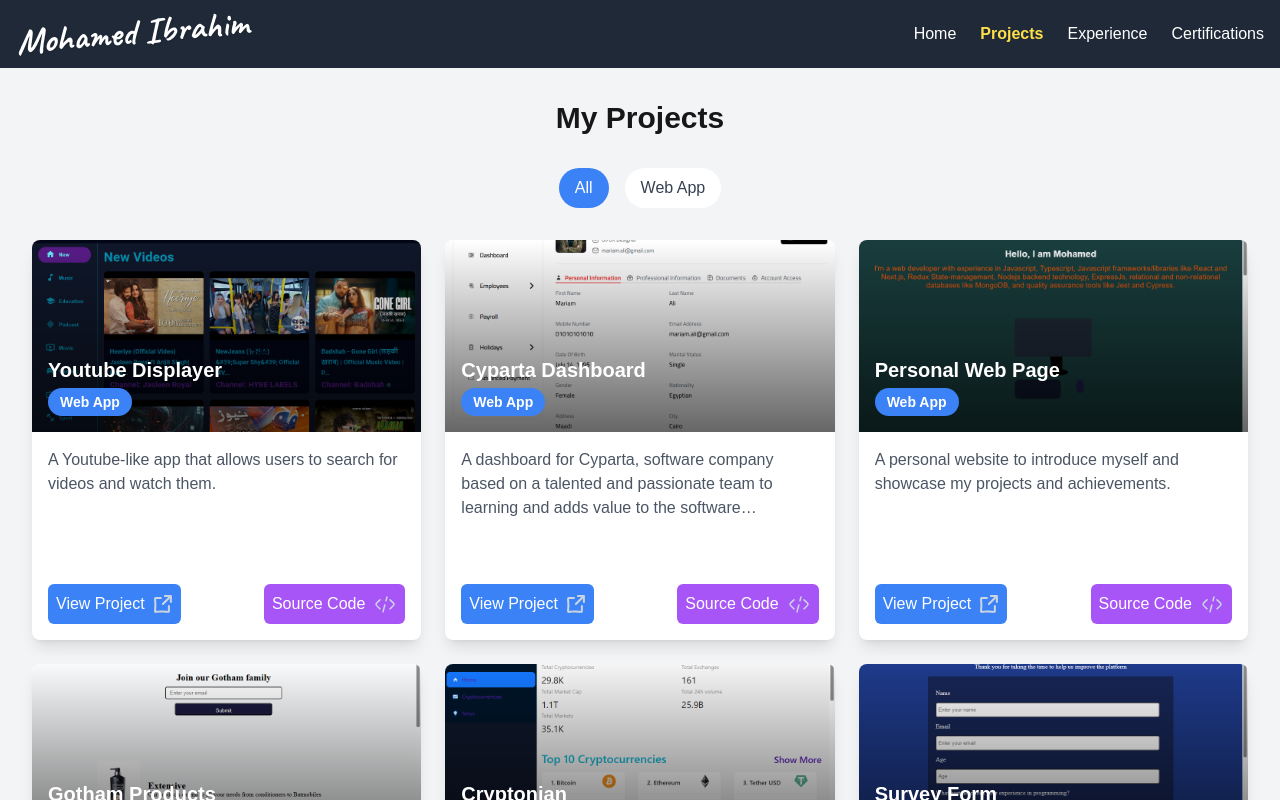
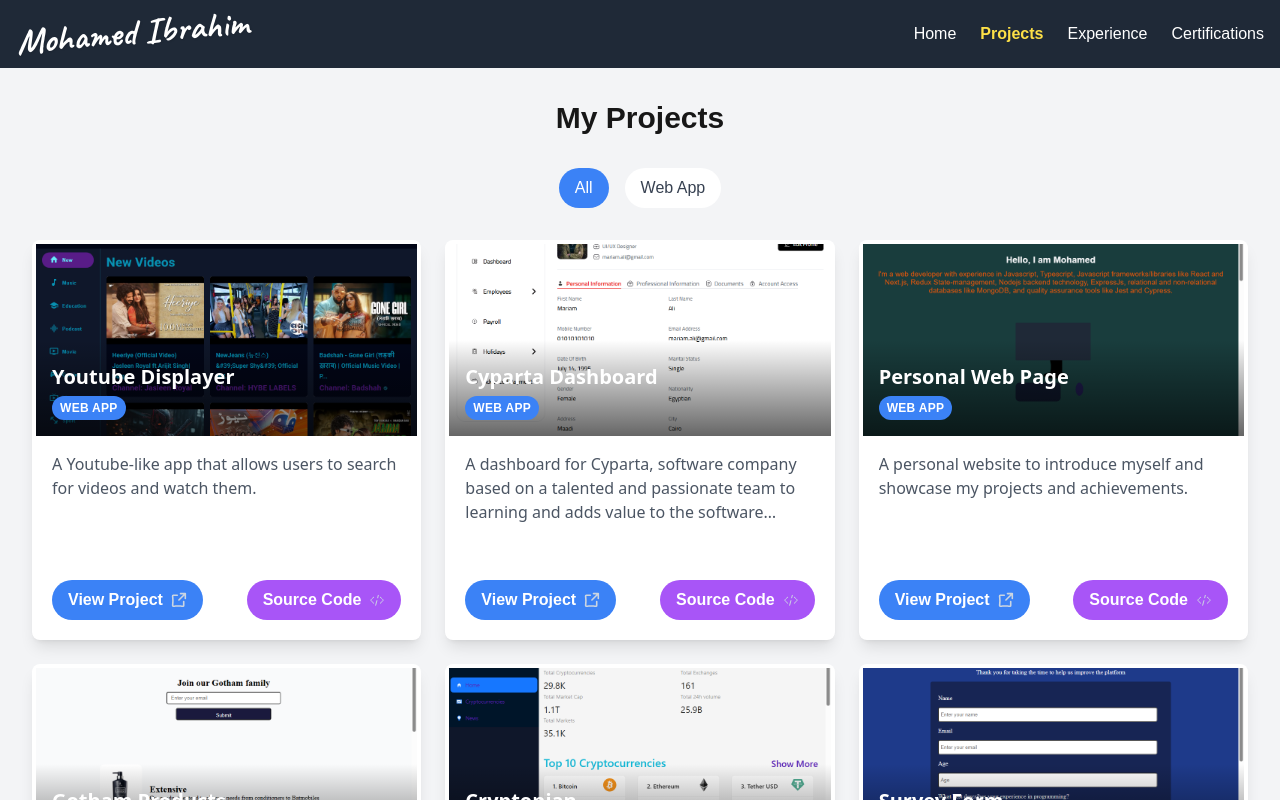
Before and after one commit to Invalid-Username404/Portfolio, a Next.js app: page /projects in a window 1280 px wide. Shown: the top 800 px of the page. Built offline with nearby package versions, Linux system fonts and the light colour scheme.

Commit message:
modified:   src/app/globals.css 	modified:   src/components/ProjectCard.tsx 	modified:   src/components/TechnologyComparison.tsx

```diff
--- a/src/app/globals.css
+++ b/src/app/globals.css
@@ -32,12 +32,14 @@
   --skill-laravel-background: #ff2d20;
   --skill-spring-boot-background: #6db33f;
   --skill-django-background: #092e20;
-  --skill-fastify-background: #3d2727;
+  --skill-fastify-background: #8d1164;
   --skill-nestjs-background: #e0234e;
   --skill-amazon-dynamodb-background: #4053d6;
   --skill-oracle-nosql-database-background: #f80000;
   --skill-selenium-background: #43b02a;
   --skill-puppeteer-background: #40b5a4;
+  --frame-outer: #8b4513;
+  --frame-inner: #d2691e;
 }
 
 /* @media (prefers-color-scheme: dark) {
--- a/src/components/ProjectCard.tsx
+++ b/src/components/ProjectCard.tsx
@@ -22,46 +22,49 @@ export function ProjectCard({
 }: ProjectCardProps) {
   return (
     <div
-      className="bg-white shadow-lg rounded-lg overflow-hidden transition-all duration-300 flex flex-col h-[400px] "
+      className=" p-1 bg-white shadow-lg rounded-lg overflow-hidden transition-all duration-300 flex flex-col h-[400px] hover:scale-105 hover:shadow-xl"
       style={{
         opacity: 0,
         transform: "translateY(50px)",
         animation: `fadeInUp 0.5s ease-out ${index * 0.1}s forwards`,
       }}
     >
-      <div className="relative h-48 overflow-hidden">
+      <div className="relative h-48 overflow-hidden group">
         <Image
           src={image}
           alt={name}
           layout="fill"
           objectFit="cover"
           priority={index < 3}
-          className="transition-transform duration-300 "
+          className="transition-transform duration-300 group-hover:scale-110"
         />
-        <div className="absolute inset-0 bg-gradient-to-t from-black to-transparent opacity-60 transition-opacity duration-300 "></div>
-        <div className="absolute bottom-0 left-0 p-4 text-white transform transition-transform duration-300 ">
-          <h3 className="text-xl font-semibold mb-1">{name}</h3>
-          <span className="inline-block bg-blue-500 rounded-full px-3 py-1 text-sm font-semibold">
+        <div className="absolute inset-0 bg-gradient-to-t from-black via-transparent to-transparent opacity-60 transition-opacity duration-300 group-hover:opacity-80"></div>
+        <div className="absolute bottom-0 left-0 p-4 text-white transform transition-transform duration-300 group-hover:translate-y-[-8px]">
+          <h3 className="text-xl font-bold mb-1 font-sans">{name}</h3>
+          <span className="inline-block bg-blue-500 text-white text-xs font-semibold px-2 py-1 rounded-full uppercase tracking-wide">
             {category}
           </span>
         </div>
       </div>
       <div className="p-4 flex-grow flex flex-col justify-between">
-        <p className="text-gray-600 mb-4 line-clamp-3">{description}</p>
+        <p className="text-gray-600 mb-4 line-clamp-3 font-sans">
+          {description}
+        </p>
         <div className="flex justify-between items-center">
           <Link
             href={link}
             target="_blank"
             rel="noopener noreferrer"
-            className="bg-blue-500 hover:bg-blue-700 p-2 text-white rounded-md transition-colors duration-300 flex items-center"
+            className="bg-blue-500 hover:bg-blue-700 text-white font-bold py-2 px-4 rounded-full transition-colors duration-300 flex items-center group"
             aria-label={`View ${name} project`}
           >
             <span className="mr-2">View Project</span>
             <Image
               src="/external-link.svg"
               alt="external-link"
-              width={20}
-              height={20}
+              width={16}
+              height={16}
+              className="transition-transform duration-300 group-hover:translate-x-1"
               aria-hidden="true"
             />
           </Link>
@@ -70,14 +73,15 @@ export function ProjectCard({
             target="_blank"
             rel="noopener noreferrer"
             aria-label={`View ${name} source code`}
-            className="bg-purple-500 hover:bg-purple-700 p-2 text-white rounded-md transition-colors duration-300 flex items-center"
+            className="bg-purple-500 hover:bg-purple-700 text-white font-bold py-2 px-4 rounded-full transition-colors duration-300 flex items-center group"
           >
             <span className="mr-2">Source Code</span>
             <Image
               src="/code.svg"
               alt="Code"
-              width={24}
-              height={24}
+              width={16}
+              height={16}
+              className="transition-transform duration-300 group-hover:translate-x-1"
               aria-hidden="true"
             />
           </Link>
--- a/src/components/TechnologyComparison.tsx
+++ b/src/components/TechnologyComparison.tsx
@@ -1,5 +1,5 @@
 "use client";
-import { useEffect, useState } from "react";
+import { useEffect, useState, useCallback } from "react";
 import dynamic from "next/dynamic";
 import {
   Chart as ChartJS,
@@ -12,6 +12,7 @@ import {
 } from "chart.js";
 import { Bar } from "react-chartjs-2";
 import { motion } from "framer-motion";
+import { Chart, ChartOptions } from "chart.js";
 
 ChartJS.register(
   CategoryScale,
@@ -45,8 +46,7 @@ export function TechnologyComparison({
   const [isLoading, setIsLoading] = useState(true);
   const [error, setError] = useState<string | null>(null);
 
-  useEffect(() => {
-    const fetchData = async () => {
+  const fetchData = useCallback(async () => {
     setIsLoading(true);
     try {
       const response = await fetch(
@@ -67,12 +67,13 @@ export function TechnologyComparison({
     } finally {
       setIsLoading(false);
     }
-    };
-
-    fetchData();
   }, [technology]);
 
-  const getBackgroundColor = (tech: string) => {
+  useEffect(() => {
+    fetchData();
+  }, [fetchData]);
+
+  const getBackgroundColor = useCallback((tech: string) => {
     const techMap: { [key: string]: string } = {
       "Next.js": "next",
       "Node.js": "node",
@@ -86,7 +87,7 @@ export function TechnologyComparison({
       .getPropertyValue(`--skill-${lowerTech}-background`)
       .trim();
     return cssVar || "rgba(75, 192, 192, 0.6)"; // Fallback color if the CSS variable is not found
-  };
+  }, []);
 
   const chartData = technologyData
     ? {
@@ -130,7 +131,12 @@ export function TechnologyComparison({
       ) : (
         <>
           <p className="mb-4">{technologyData.description}</p>
-          <div className="h-64 md:h-80 lg:h-96" aria-hidden="true">
+          <div
+            className="h-64 md:h-80 lg:h-96"
+            aria-hidden="true"
+            role="img"
+            aria-label={`Bar chart comparing ${technology} with other technologies`}
+          >
             {chartData && (
               <ChartComponent
                 data={chartData}
@@ -164,6 +170,19 @@ export function TechnologyComparison({
                       },
                     },
                   },
+                  onResize: (
+                    chart: Chart<"bar", number[], string>,
+                    size: { width: number; height: number }
+                  ) => {
+                    // Adjust font size based on chart width
+                    const fontSize = size.width < 600 ? 10 : 12;
+                    (chart.options.scales?.x as any).ticks.font = {
+                      size: fontSize,
+                    };
+                    (chart.options.scales?.y as any).ticks.font = {
+                      size: fontSize,
+                    };
+                  },
                 }}
               />
             )}
@@ -186,7 +205,7 @@ export function TechnologyComparison({
 
 function SkeletonLoader() {
   return (
-    <div className="animate-pulse">
+    <div className="animate-pulse" aria-label="Loading chart data">
       <div className="h-4 bg-gray-200 rounded w-3/4 mb-4"></div>
       <div className="h-64 md:h-80 lg:h-96 bg-gray-200 rounded"></div>
     </div>
```
Lines whose indentation alone changed are shown as unchanged.
